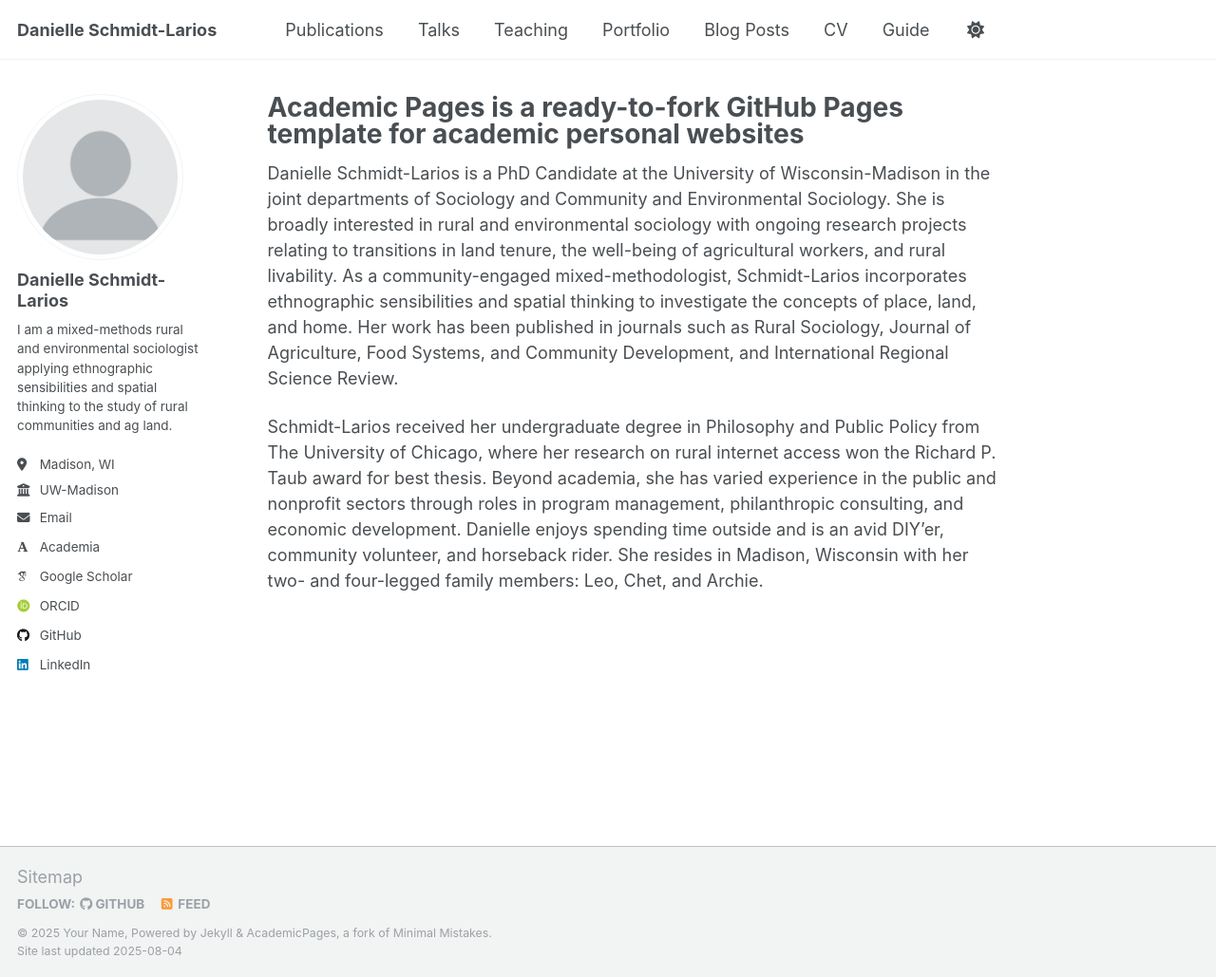
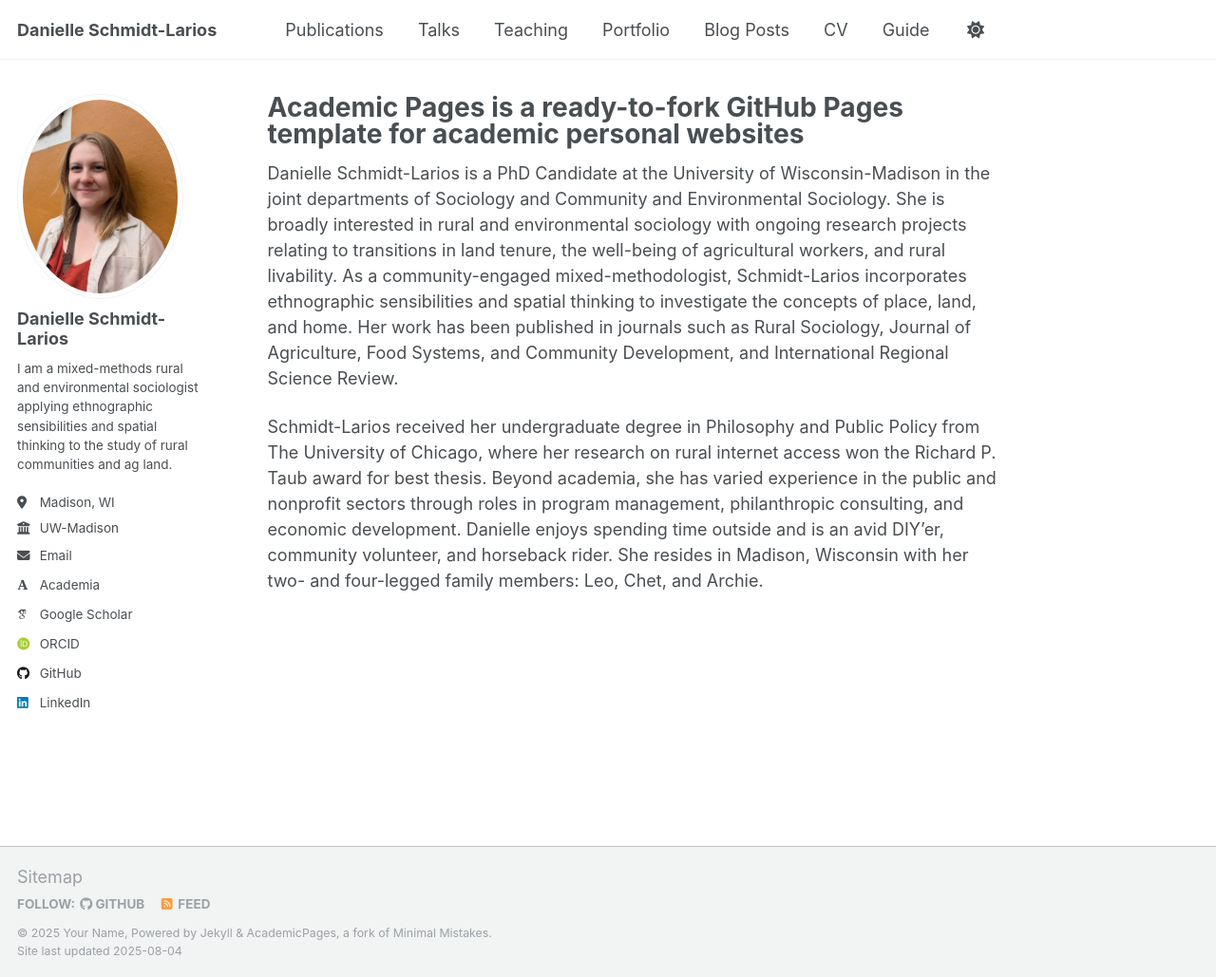
Before and after one commit to danielle-schmidt/danielle-schmidt.github.io, a Jekyll site: the page built from _pages/about.md, in a window 1280 px wide and 1029 px high. Shown: the whole window at 95% size. Built offline with Jekyll 4.4.1, drawn with Linux system fonts in a browser that asks for light colours; some web fonts are replaced; a script that is not in the unit is left out.

Commit message:
Update _config.yml

```diff
--- a/_config.yml
+++ b/_config.yml
@@ -22,7 +22,7 @@ repository               : "academicpages/academicpages.github.io"
 #               Additional customization can be done by editing /_includes/author-profile.html
 author:
   # Biographic information
-  avatar           : "profile.png"
+  avatar           : "headshot_2025.jpg"
   name             : "Danielle Schmidt-Larios"
   pronouns         : # example: "she/her"
   bio              : "I am a mixed-methods rural and environmental sociologist applying ethnographic sensibilities and spatial thinking to the study of rural communities and ag land."
```
